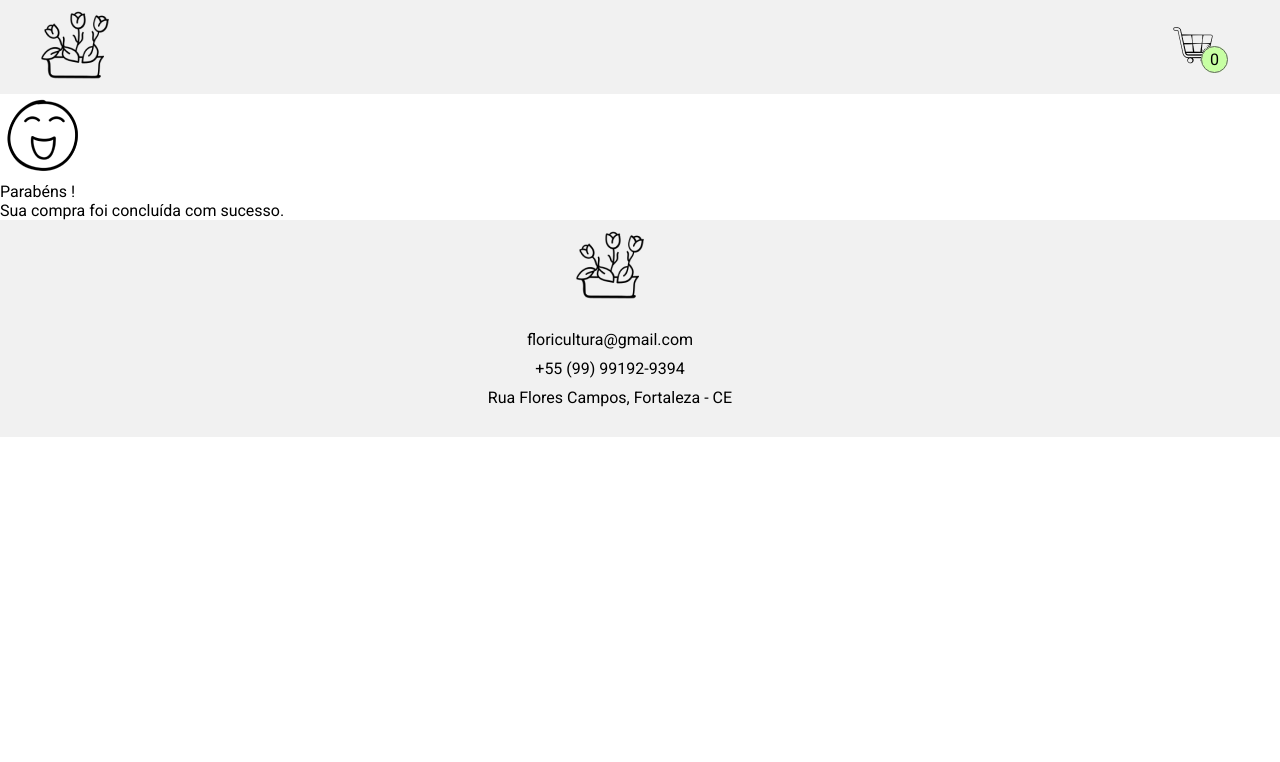
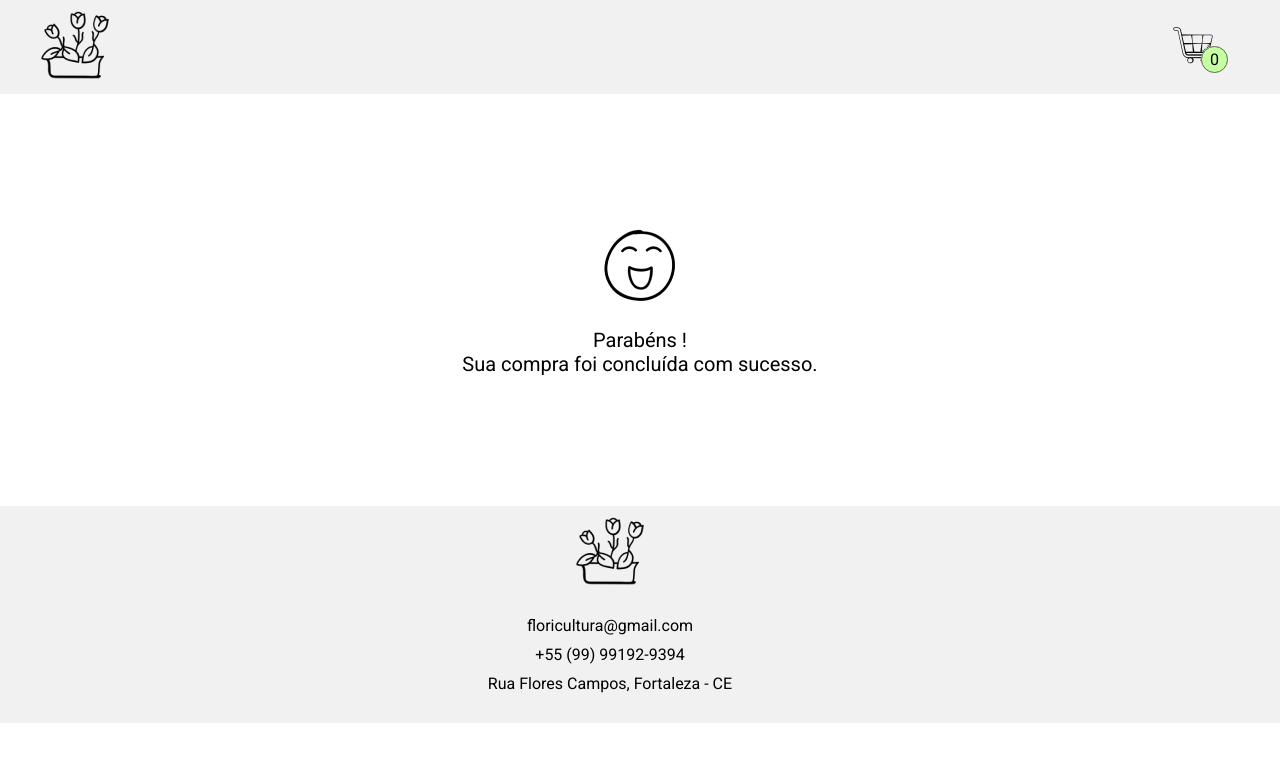
Before and after one commit to TomazdaCosta/Floricultura, a React (Vite) app in the folder floricultura/: page /finalizado in a window 1280 px wide. Shown: the top 762 px of the page. Built offline with nearby package versions, Linux system fonts and the light colour scheme.

Commit message:
Criada a estilização da página de pedido finalizado

```diff
--- a/floricultura/src/pages/pedido-finalizado/OrderFinish.jsx
+++ b/floricultura/src/pages/pedido-finalizado/OrderFinish.jsx
@@ -1,8 +1,9 @@
 import emoji from '../../../public/imgs/emoji-pedido-finalizado.png'
+import styles from './OrderFinish.module.css'
 
 export default function OrderFinish() {
   return (
-    <section>
+    <section className={styles.container}>
       <img src={emoji} />
       <p>Parabéns !</p>
       <p>Sua compra foi concluída com sucesso.</p>
--- /dev/null
+++ b/floricultura/src/pages/pedido-finalizado/OrderFinish.module.css
@@ -0,0 +1,16 @@
+.container {
+  display: grid;
+  max-width: 1200px;
+  padding: 10px;
+  margin: 120px auto;
+  place-content: center;
+  justify-items: center;
+}
+
+.container p {
+  font-size: 1.25rem;
+}
+
+.container img {
+  margin-bottom: 20px;
+}
```
